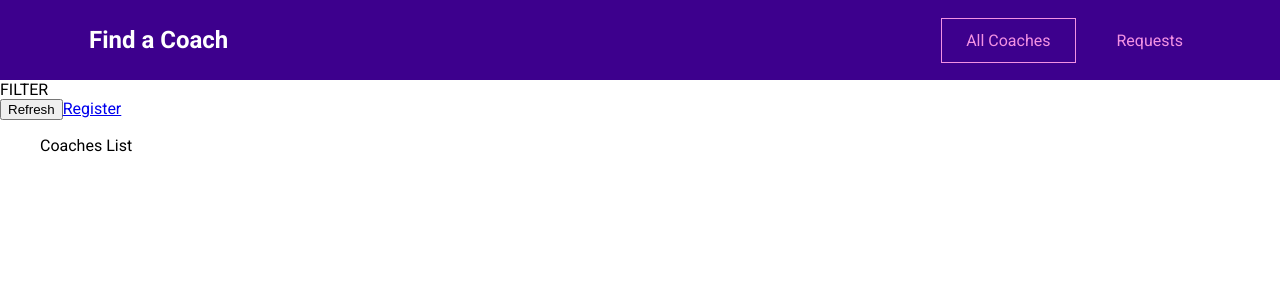
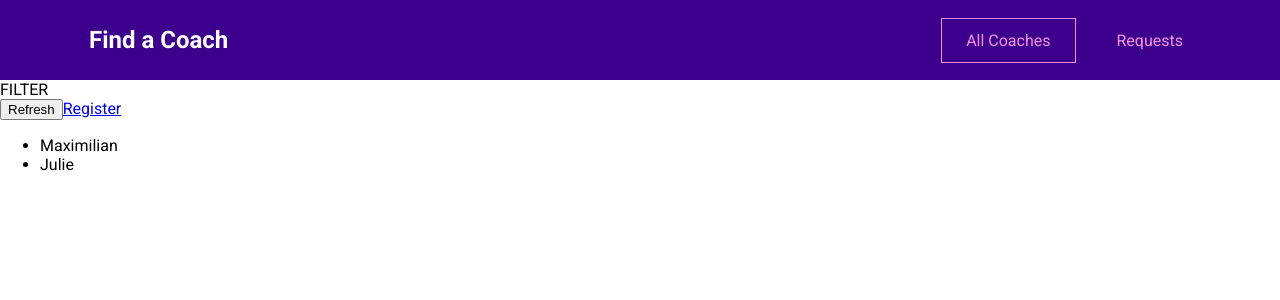
Before and after one commit to samusarsar/coachalogue, a Vue app: page /coaches in a window 1280 px wide. Shown: the top 300 px of the page. Built offline with nearby package versions, Linux system fonts and the light colour scheme.

Commit message:
Setup store and coachesModule

```diff
--- a/src/main.js
+++ b/src/main.js
@@ -1,9 +1,11 @@
 import { createApp } from 'vue';
 import App from './App.vue';
 import { router } from './routes';
+import store from './store/index';
 
 const app = createApp(App);
 
 app.use(router);
+app.use(store);
 
 app.mount('#app');
--- a/src/pages/coaches/CoachesList.vue
+++ b/src/pages/coaches/CoachesList.vue
@@ -7,14 +7,26 @@
       <button>Refresh</button>
       <router-link to="/register">Register</router-link>
     </div>
-    <ul>
-      Coaches List
+    <ul v-if="hasCoaches">
+      <li v-for="coach in filteredCoaches" :key="coach.id">
+        {{ coach.firstName }}
+      </li>
     </ul>
+    <h3 v-else>No coaches found.</h3>
   </section>
 </template>
 
 <script>
-export default {};
+export default {
+  computed: {
+    filteredCoaches() {
+      return this.$store.getters['coaches/coaches'];
+    },
+    hasCoaches() {
+      return this.$store.getters['coaches/hasCoaches'];
+    },
+  },
+};
 </script>
 
 <style lang="scss" scoped></style>
--- /dev/null
+++ b/src/store/index.js
@@ -0,0 +1,13 @@
+import { createStore } from 'vuex';
+
+import coachesModule from './modules/coaches/index';
+import requestsModule from './modules/requests/index';
+
+const store = createStore({
+  modules: {
+    coaches: coachesModule,
+    requests: requestsModule,
+  },
+});
+
+export default store;
--- /dev/null
+++ b/src/store/modules/coaches/getters.js
@@ -0,0 +1,8 @@
+export default {
+  coaches(state) {
+    return state.coaches;
+  },
+  hasCoaches(state) {
+    return state.coaches && state.coaches.length;
+  },
+};
--- /dev/null
+++ b/src/store/modules/coaches/index.js
@@ -0,0 +1,34 @@
+import mutations from './mutations.js';
+import actions from './actions.js';
+import getters from './getters.js';
+
+export default {
+  namespaced: true,
+  state() {
+    return {
+      coaches: [
+        {
+          id: 'c1',
+          firstName: 'Maximilian',
+          lastName: 'Schwarzmüller',
+          areas: ['frontend', 'backend', 'career'],
+          description:
+            "I'm Maximilian and I've worked as a freelance web developer for years. Let me help you become a developer as well!",
+          hourlyRate: 30,
+        },
+        {
+          id: 'c2',
+          firstName: 'Julie',
+          lastName: 'Jones',
+          areas: ['frontend', 'career'],
+          description:
+            'I am Julie and as a senior developer in a big tech company, I can help you get your first job or progress in your current role.',
+          hourlyRate: 30,
+        },
+      ],
+    };
+  },
+  mutations,
+  actions,
+  getters,
+};
```
Also changed, not shown: src/store/modules/coaches/actions.js (added), src/store/modules/coaches/mutations.js (added), src/store/modules/requests/index.js (added).
